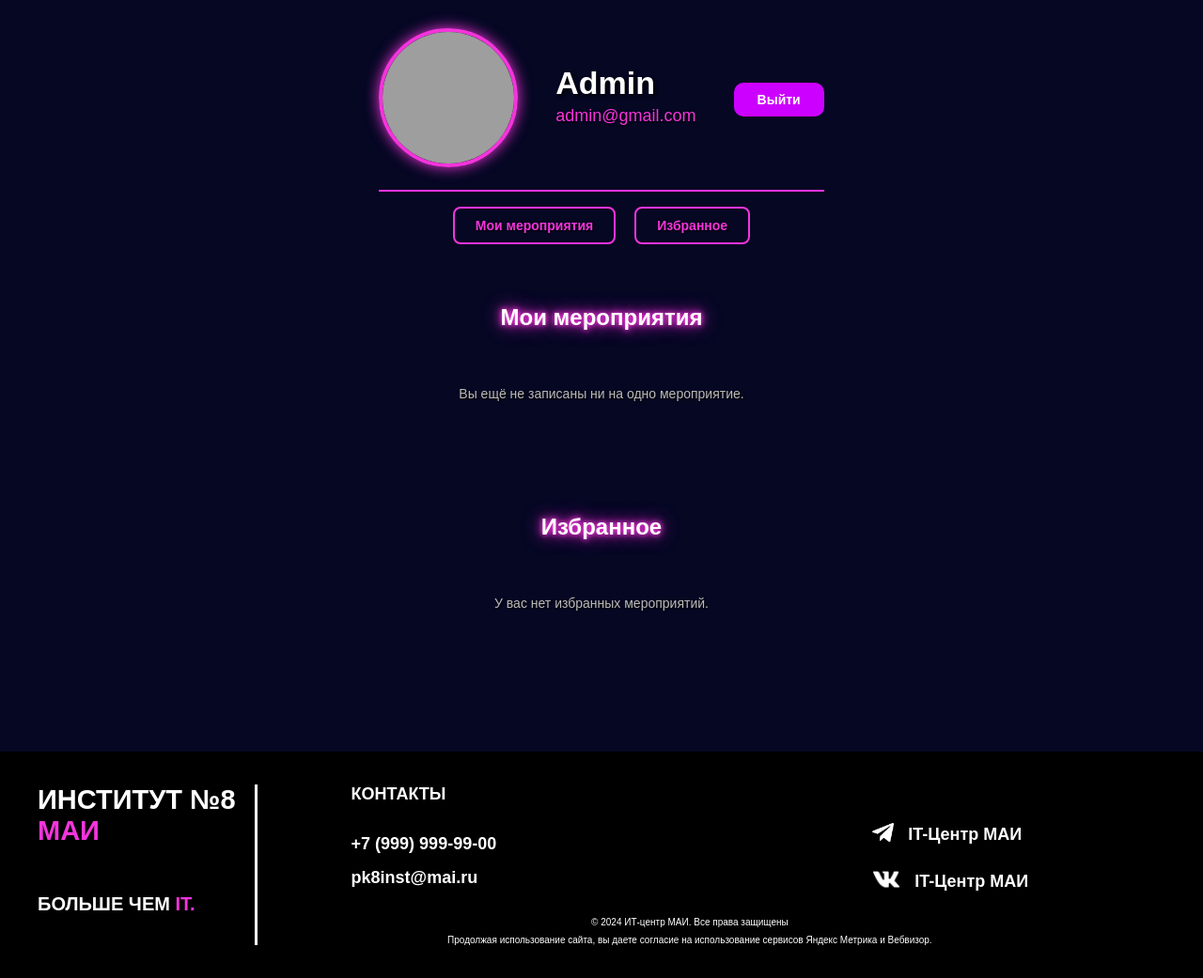
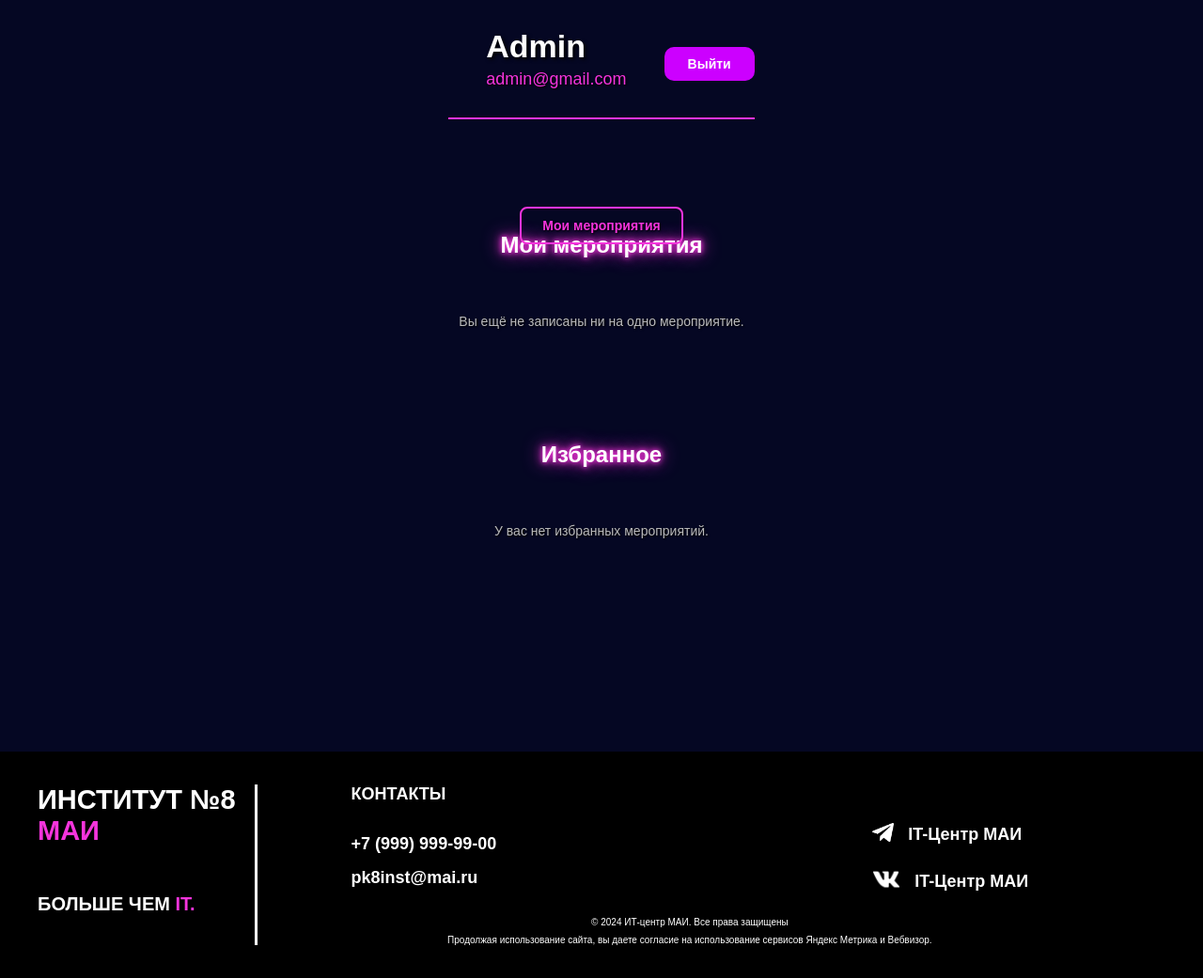
Before and after one commit to qqarisha/womens_community, a Flask app: page /lk in a window 1280 px wide. Shown: the part 116-1157 px from the top of the page at 94% size. Run offline with Flask 3, Linux system fonts and the light colour scheme; a user stored in the database is signed in; grey boxes are pictures that could not be loaded.

Commit message:
Update lk.html

```diff
--- a/main_block1/templates/lk.html
+++ b/main_block1/templates/lk.html
@@ -8,10 +8,6 @@
 <div class="container">
     <div class="profile-header">
         <form method="POST" enctype="multipart/form-data" action="{{ url_for('upload_avatar') }}">
-            <label for="avatar-upload" class="avatar-label">
-                <img src="{{ url_for('static', filename='uploads/' ~ (user.avatar if user.avatar else 'default.png')) }}"
-                     class="profile-avatar" alt="avatar" title="Нажмите, чтобы изменить фото">
-            </label>
             <input type="file" id="avatar-upload" name="avatar" style="display: none;" onchange="this.form.submit()">
         </form>
         <div class="profile-info">
@@ -24,7 +20,6 @@
     <!-- Фиксированные кнопки -->
     <div class="lk-buttons-fixed">
         <a href="{{ url_for('my_events') }}" class="lk-button">Мои мероприятия</a>
-        <a href="{{ url_for('favorites') }}" class="lk-button">Избранное</a>
     </div>
 
     <!-- Мои мероприятия -->
```
